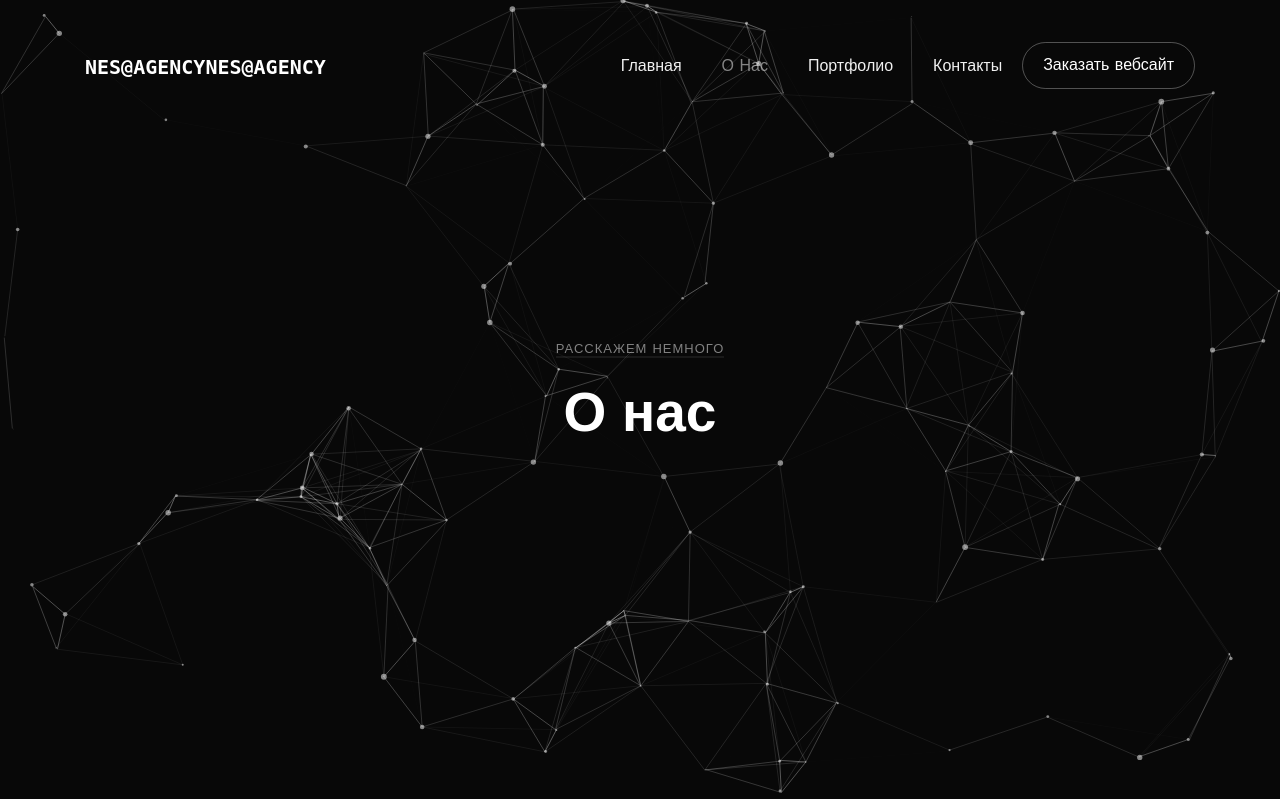
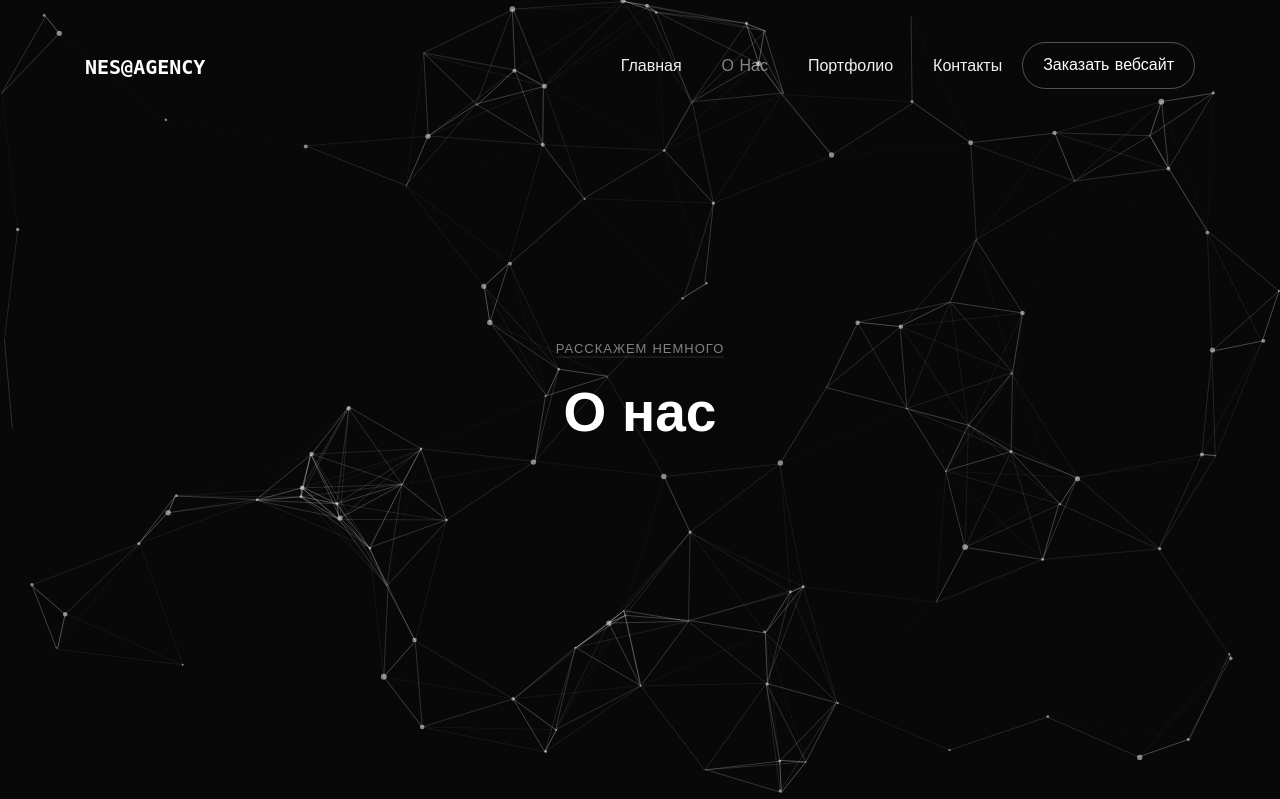
Before and after one commit to cbrekrut/NES, a Django app: page /about/ in a window 1280 px wide. Shown: the top 799 px of the page. Run offline with Django 5.2, Linux system fonts and the light colour scheme; some libraries are stand-ins or nearby versions; some web fonts are replaced.

Commit message:
fixed typing logo

```diff
--- a/lending/templates/about.html
+++ b/lending/templates/about.html
@@ -30,7 +30,7 @@
 
     <nav class="navbar navbar-expand-lg navbar-dark ftco_navbar bg-dark ftco-navbar-light" id="ftco-navbar">
       <div class="container">
-        <a class="navbar-brand" href="/">NES@Agency</a>
+        <a class="navbar-brand" href="/"></a>
         <button class="navbar-toggler" type="button" data-toggle="collapse" data-target="#ftco-nav" aria-controls="ftco-nav" aria-expanded="false" aria-label="Toggle navigation">
           <span class="oi oi-menu"></span> Menu
         </button>
--- a/lending/templates/contact.html
+++ b/lending/templates/contact.html
@@ -30,7 +30,7 @@
 
     <nav class="navbar navbar-expand-lg navbar-dark ftco_navbar bg-dark ftco-navbar-light" id="ftco-navbar">
       <div class="container">
-        <a class="navbar-brand" href="/">NES@Agency</a>
+        <a class="navbar-brand" href="/"></a>
         <button class="navbar-toggler" type="button" data-toggle="collapse" data-target="#ftco-nav" aria-controls="ftco-nav" aria-expanded="false" aria-label="Toggle navigation">
           <span class="oi oi-menu"></span> Menu
         </button>
--- a/lending/templates/metall-design.html
+++ b/lending/templates/metall-design.html
@@ -30,7 +30,7 @@
 
     <nav class="navbar navbar-expand-lg navbar-dark ftco_navbar bg-dark ftco-navbar-light" id="ftco-navbar">
       <div class="container">
-        <a class="navbar-brand" href="/">NES@Agency</a>
+        <a class="navbar-brand" href="/"></a>
         <button class="navbar-toggler" type="button" data-toggle="collapse" data-target="#ftco-nav" aria-controls="ftco-nav" aria-expanded="false" aria-label="Toggle navigation">
           <span class="oi oi-menu"></span> Menu
         </button>
--- a/lending/templates/nanopi.html
+++ b/lending/templates/nanopi.html
@@ -30,7 +30,7 @@
 
     <nav class="navbar navbar-expand-lg navbar-dark ftco_navbar bg-dark ftco-navbar-light" id="ftco-navbar">
       <div class="container">
-        <a class="navbar-brand" href="/">NES@Agency</a>
+        <a class="navbar-brand" href="/"></a>
         <button class="navbar-toggler" type="button" data-toggle="collapse" data-target="#ftco-nav" aria-controls="ftco-nav" aria-expanded="false" aria-label="Toggle navigation">
           <span class="oi oi-menu"></span> Menu
         </button>
--- a/lending/templates/portfolio.html
+++ b/lending/templates/portfolio.html
@@ -30,7 +30,7 @@
 
     <nav class="navbar navbar-expand-lg navbar-dark ftco_navbar bg-dark ftco-navbar-light" id="ftco-navbar">
       <div class="container">
-        <a class="navbar-brand" href="/">NES@Agency</a>
+        <a class="navbar-brand" href="/"></a>
         <button class="navbar-toggler" type="button" data-toggle="collapse" data-target="#ftco-nav" aria-controls="ftco-nav" aria-expanded="false" aria-label="Toggle navigation">
           <span class="oi oi-menu"></span> Menu
         </button>
--- a/lending/templates/tsg.html
+++ b/lending/templates/tsg.html
@@ -30,7 +30,7 @@
 
     <nav class="navbar navbar-expand-lg navbar-dark ftco_navbar bg-dark ftco-navbar-light" id="ftco-navbar">
       <div class="container">
-        <a class="navbar-brand" href="/">NES@Agency</a>
+        <a class="navbar-brand" href="/"></a>
         <button class="navbar-toggler" type="button" data-toggle="collapse" data-target="#ftco-nav" aria-controls="ftco-nav" aria-expanded="false" aria-label="Toggle navigation">
           <span class="oi oi-menu"></span> Menu
         </button>
```
